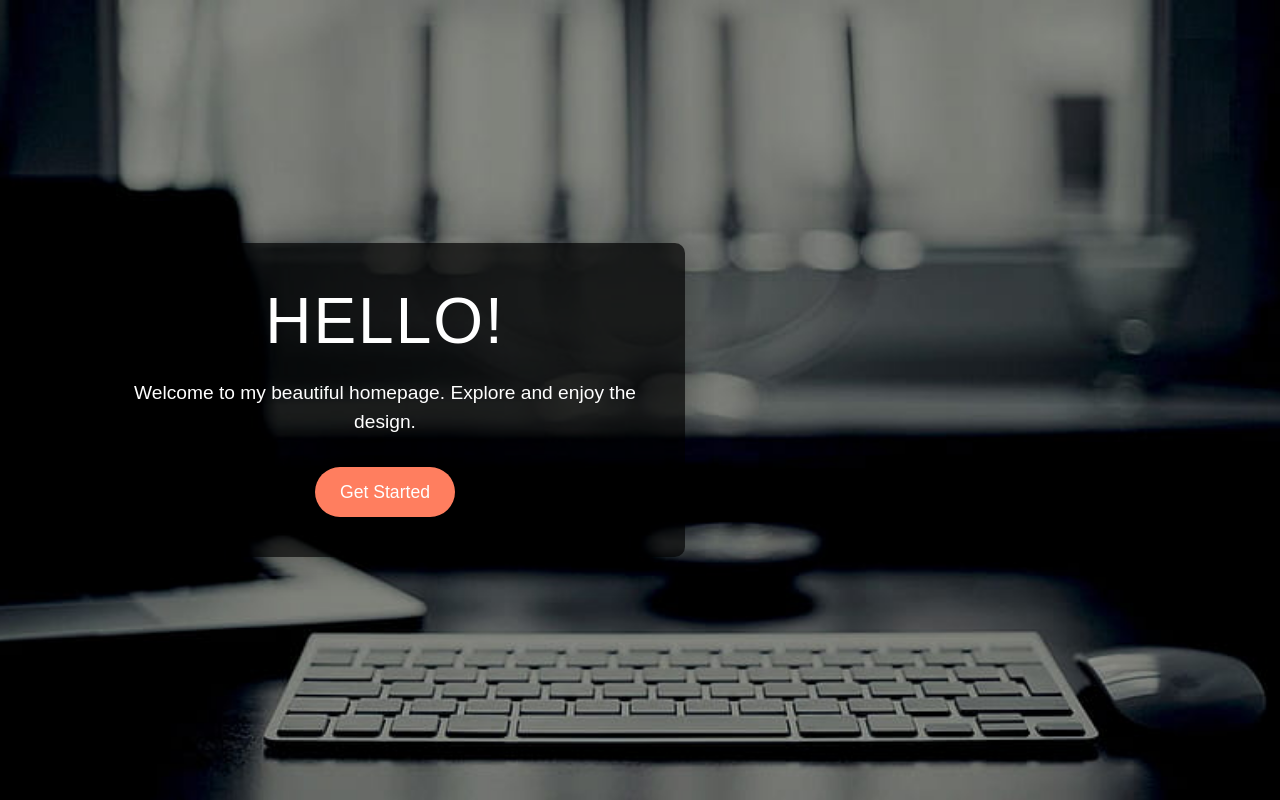
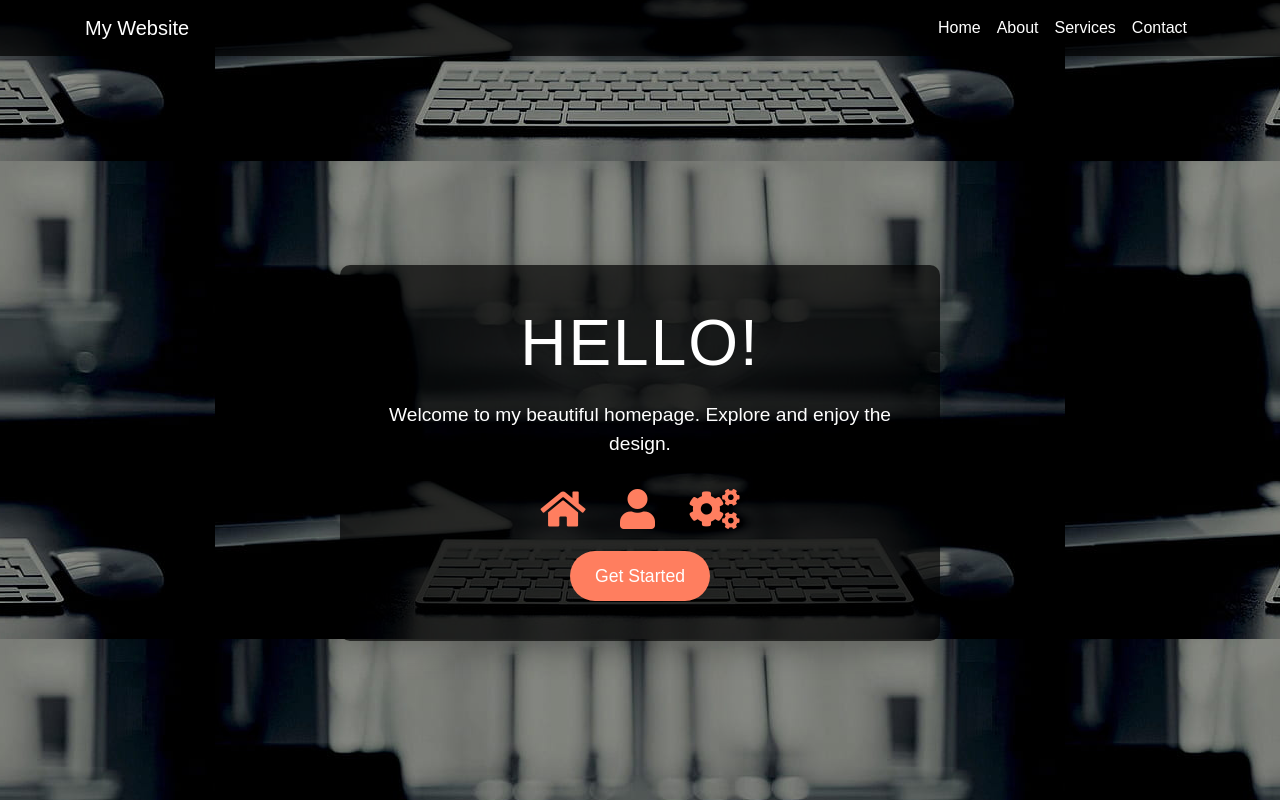
Before and after one commit to justinekyle123/ACTIVITY-in-ITELEC3, a PHP site: page /home.php in a window 1280 px wide. Run offline with PHP 8.4, Linux system fonts and the light colour scheme; some libraries are stand-ins or nearby versions.

Commit message:
Add files via upload

```diff
--- a/NECESARIO/home.php
+++ b/NECESARIO/home.php
@@ -4,24 +4,40 @@
     <meta charset="UTF-8">
     <meta name="viewport" content="width=device-width, initial-scale=1.0">
     <title>Welcome to My Page</title>
+
+    <!-- Bootstrap CSS -->
     <link href="https://stackpath.bootstrapcdn.com/bootstrap/4.5.2/css/bootstrap.min.css" rel="stylesheet">
+
+    <!-- Font Awesome Icons -->
     <link href="https://cdnjs.cloudflare.com/ajax/libs/font-awesome/5.15.3/css/all.min.css" rel="stylesheet">
 
+    <!-- Custom CSS -->
     <style>
         body {
             font-family: 'Arial', sans-serif;
-              background-image: url('awad.gif'); /* Replace with your image */
-            background-size: cover;
+             background-image: url('awad.gif');
             background-position: center;
             height: 100vh;
             height: 100vh;
             display: flex;
-            justify-content: center;
-            align-items: center;
+            flex-direction: column;
+        }
+
+        .navbar {
+            background-color: rgba(0, 0, 0, 0.7); /* Semi-transparent navbar */
+            color: white;
+        }
+
+        .navbar .navbar-brand, .navbar .nav-link {
+            color: white !important;
+        }
+
+        .navbar .nav-link:hover {
+            color: #ff7e5f !important;
         }
 
         .content-card {
-            background: rgba(0, 0, 0, 0.7);
+            background: rgba(0, 0, 0, 0.7); /* Semi-transparent black background */
             color: white;
             padding: 40px;
             text-align: center;
@@ -29,6 +45,7 @@
             box-shadow: 0 10px 30px rgba(0, 0, 0, 0.2);
             width: 100%;
             max-width: 600px;
+            margin-top: 50px;
         }
 
         .content-card h1 {
@@ -76,17 +93,51 @@
     </style>
 </head>
 <body>
-    <div class="container">
+
+    <!-- Navbar -->
+    <nav class="navbar navbar-expand-lg navbar-dark">
+        <div class="container">
+            <a class="navbar-brand" href="#">My Website</a>
+            <button class="navbar-toggler" type="button" data-toggle="collapse" data-target="#navbarNav" aria-controls="navbarNav" aria-expanded="false" aria-label="Toggle navigation">
+                <span class="navbar-toggler-icon"></span>
+            </button>
+            <div class="collapse navbar-collapse" id="navbarNav">
+                <ul class="navbar-nav ml-auto">
+                    <li class="nav-item">
+                        <a class="nav-link" href="#">Home</a>
+                    </li>
+                    <li class="nav-item">
+                        <a class="nav-link" href="#">About</a>
+                    </li>
+                    <li class="nav-item">
+                        <a class="nav-link" href="#">Services</a>
+                    </li>
+                    <li class="nav-item">
+                        <a class="nav-link" href="#">Contact</a>
+                    </li>
+                </ul>
+            </div>
+        </div>
+    </nav>
+
+    <!-- Main Content Section -->
+    <div class="container d-flex justify-content-center align-items-center flex-grow-1">
         <div class="content-card">
             <h1>HELLO!</h1>
             <p>Welcome to my beautiful homepage. Explore and enjoy the design.</p>
 
+            <!-- Icon Section -->
+            <div class="icon-container">
+                <i class="fas fa-home"></i>
+                <i class="fas fa-user"></i>
+                <i class="fas fa-cogs"></i>
+            </div>
 
             <button class="cta-btn">Get Started</button>
         </div>
     </div>
 
-
+    <!-- Bootstrap JS and Popper.js -->
     <script src="https://code.jquery.com/jquery-3.5.1.slim.min.js"></script>
     <script src="https://cdn.jsdelivr.net/npm/@popperjs/core@2.5.4/dist/umd/popper.min.js"></script>
     <script src="https://stackpath.bootstrapcdn.com/bootstrap/4.5.2/js/bootstrap.min.js"></script>
```
